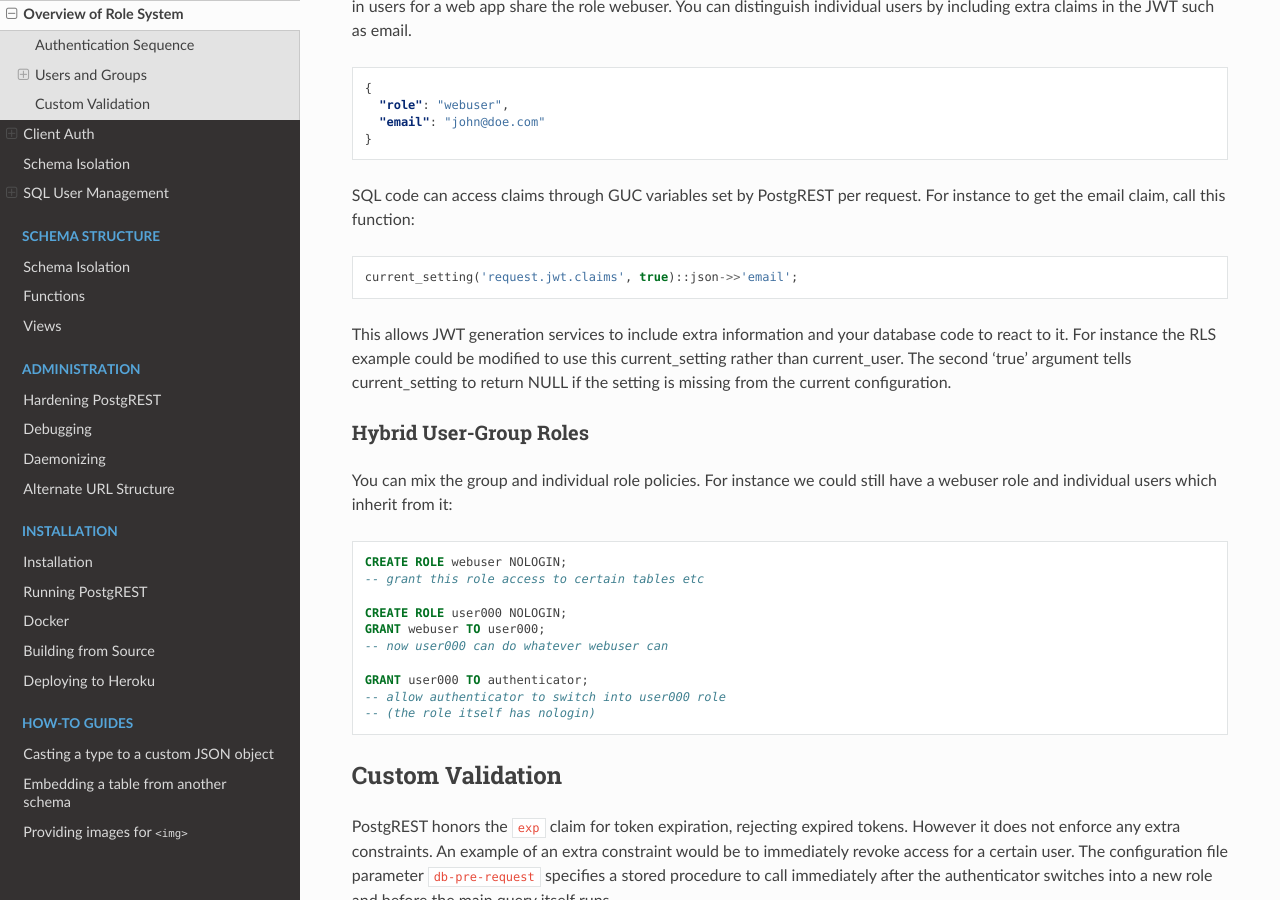
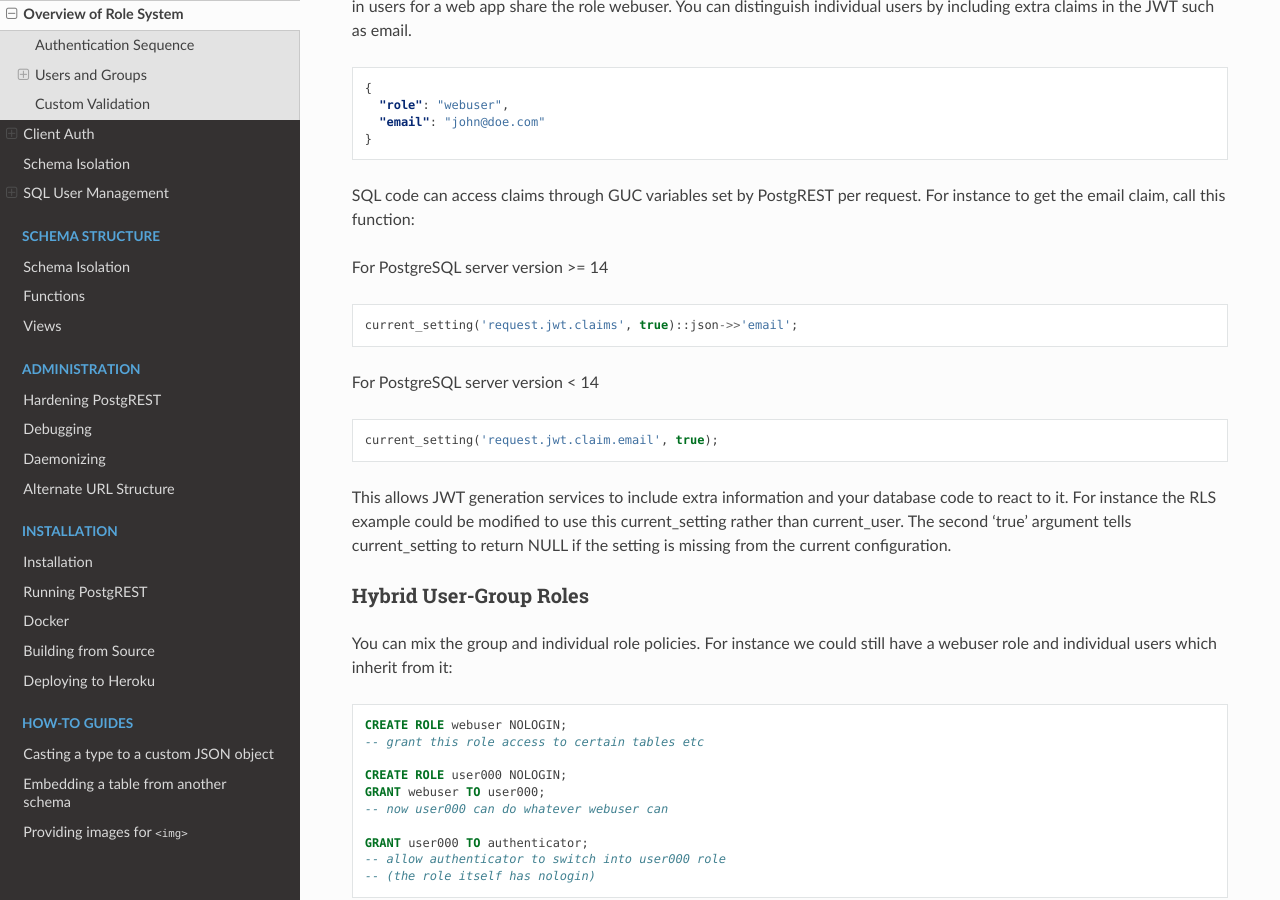
Before and after one commit to PostgREST/postgrest, a Sphinx documentation site: the page built from docs/auth.rst, in a window 1280 px wide and 900 px high, scrolled down 2760 px. Built offline with Sphinx 7.4.7 and the Read the Docs theme 2.0.0, drawn with Linux system fonts in a browser that asks for light colours.

Commit message:
Update auth.rst (#507)

```diff
--- a/docs/auth.rst
+++ b/docs/auth.rst
@@ -93,9 +93,18 @@
 
 SQL code can access claims through GUC variables set by PostgREST per request. For instance to get the email claim, call this function:
 
+For PostgreSQL server version >= 14
+
 .. code:: sql
 
   current_setting('request.jwt.claims', true)::json->>'email';
+
+
+For PostgreSQL server version < 14
+
+.. code:: sql
+
+  current_setting('request.jwt.claim.email', true);
 
 This allows JWT generation services to include extra information and your database code to react to it. For instance the RLS example could be modified to use this current_setting rather than current_user. The second 'true' argument tells current_setting to return NULL if the setting is missing from the current configuration.
 
```
